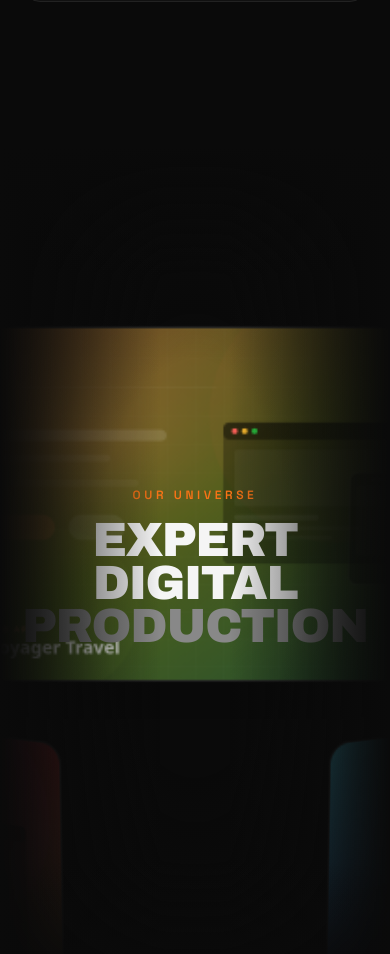
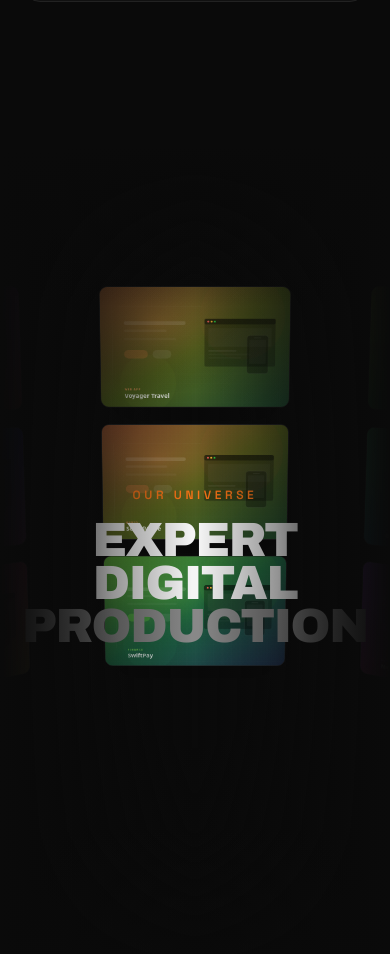
Before and after one commit to xmustafa5/agency-portifilo, a Next.js app: page / in a window 390 px wide. Shown: the part 5754-6708 px from the top of the page. Built offline with nearby package versions, Linux system fonts and the light colour scheme.

Commit message:
imothinal damge

```diff
--- a/components/DepthGallery.tsx
+++ b/components/DepthGallery.tsx
@@ -1,6 +1,6 @@
 'use client'
 
-import { useRef } from 'react'
+import { useRef, useEffect, useCallback } from 'react'
 import { gsap, ScrollTrigger, useGSAP } from '@/lib/gsap'
 import { ProjectImage } from '@/components/ProjectImage'
 
@@ -10,7 +10,7 @@ interface GalleryItem {
   hue: number
 }
 
-const topRow: GalleryItem[] = [
+const row1: GalleryItem[] = [
   { title: 'Voyager Travel', category: 'Web App', hue: 25 },
   { title: 'Savoré Restaurant', category: 'Mobile', hue: 240 },
   { title: 'NexaRealty', category: 'SaaS', hue: 160 },
@@ -19,9 +19,11 @@ const topRow: GalleryItem[] = [
   { title: 'FitTrack', category: 'Fitness', hue: 50 },
   { title: 'PayFlow', category: 'Fintech', hue: 270 },
   { title: 'LearnHub', category: 'EdTech', hue: 120 },
+  { title: 'PixelForge', category: 'Design', hue: 300 },
+  { title: 'TaskFlow', category: 'Productivity', hue: 80 },
 ]
 
-const bottomRow: GalleryItem[] = [
+const row2: GalleryItem[] = [
   { title: 'CloudDesk', category: 'SaaS', hue: 190 },
   { title: 'ConnectApp', category: 'Social', hue: 350 },
   { title: 'MindForge', category: 'AI Tool', hue: 280 },
@@ -30,10 +32,26 @@ const bottomRow: GalleryItem[] = [
   { title: 'HealthSync', category: 'MedTech', hue: 170 },
   { title: 'CryptoVault', category: 'Web3', hue: 260 },
   { title: 'EduStream', category: 'Streaming', hue: 310 },
+  { title: 'GreenLens', category: 'Climate', hue: 145 },
+  { title: 'SoundWave', category: 'Audio', hue: 20 },
 ]
 
-const ANGLE_STEP = 360 / topRow.length
-const RADIUS = 550
+const row3: GalleryItem[] = [
+  { title: 'ArtBoard', category: 'Creative', hue: 290 },
+  { title: 'DevStack', category: 'Dev Tools', hue: 210 },
+  { title: 'MapQuest', category: 'Travel', hue: 40 },
+  { title: 'BlockBase', category: 'Web3', hue: 250 },
+  { title: 'FoodieGo', category: 'Delivery', hue: 15 },
+  { title: 'MediTrack', category: 'Health', hue: 175 },
+  { title: 'AdVantage', category: 'Marketing', hue: 340 },
+  { title: 'CodeForge', category: 'Platform', hue: 225 },
+  { title: 'NightOwl', category: 'Analytics', hue: 270 },
+  { title: 'SwiftPay', category: 'Finance', hue: 100 },
+]
+
+const ITEMS_PER_ROW = row1.length
+const ANGLE_STEP = 360 / ITEMS_PER_ROW
+const RADIUS = 620
 
 function CylinderRow({
   items,
@@ -56,7 +74,7 @@ function CylinderRow({
         width: 0,
         height: 0,
         transformStyle: 'preserve-3d',
-        transform: `translateY(${yOffset}px)`,
+        transform: `translateY(${yOffset}px)`
       }}
     >
       {items.map((item, i) => {
@@ -66,11 +84,11 @@ function CylinderRow({
             key={i}
             className="absolute group cursor-pointer"
             style={{
-              width: '300px',
-              height: '190px',
-              marginLeft: '-150px',
-              marginTop: '-95px',
-              transform: `rotateY(${angle}deg) translateZ(${RADIUS}px)`,
+              width: '280px',
+              height: '175px',
+              marginLeft: '-140px',
+              marginTop: '-87px',
+              transform: `rotateY(${angle}deg) translateZ(-${RADIUS}px)`,
               backfaceVisibility: 'hidden',
             }}
           >
@@ -98,13 +116,14 @@ function CylinderRow({
 export function DepthGallery() {
   const pinRef = useRef<HTMLDivElement>(null)
   const viewportRef = useRef<HTMLDivElement>(null)
-  const topRef = useRef<HTMLDivElement>(null)
-  const bottomRef = useRef<HTMLDivElement>(null)
+  const row1Ref = useRef<HTMLDivElement>(null)
+  const row2Ref = useRef<HTMLDivElement>(null)
+  const row3Ref = useRef<HTMLDivElement>(null)
   const sceneRef = useRef<HTMLDivElement>(null)
 
   useGSAP(
     () => {
-      // Pin the viewport for the duration of the scroll
+      // Pin the viewport
       ScrollTrigger.create({
         trigger: pinRef.current,
         start: 'top top',
@@ -113,47 +132,28 @@ export function DepthGallery() {
         pinSpacing: false,
       })
 
-      // Top row spins clockwise
-      gsap.to(topRef.current, {
-        rotateY: 360,
-        ease: 'none',
-        scrollTrigger: {
-          trigger: pinRef.current,
-          start: 'top top',
-          end: 'bottom bottom',
-          scrub: 1,
-        },
+      const scrubConfig = {
+        trigger: pinRef.current,
+        start: 'top top',
+        end: 'bottom bottom',
+        scrub: 1,
+      }
+
+      // Row 1 (top) — clockwise
+      gsap.to(row1Ref.current, { rotateY: 360, ease: 'none', scrollTrigger: scrubConfig })
+
+      // Row 2 (middle) — counter-clockwise, 1.5x speed
+      gsap.to(row2Ref.current, { rotateY: -540, ease: 'none', scrollTrigger: { ...scrubConfig } })
+
+      // Row 3 (bottom) — clockwise, 1.25x speed
+      gsap.to(row3Ref.current, { rotateY: 450, ease: 'none', scrollTrigger: { ...scrubConfig } })
+
+      // Scene tilt on scroll
+      gsap.fromTo(sceneRef.current, { rotateX: -12 }, {
+        rotateX: 12, ease: 'none', scrollTrigger: { ...scrubConfig },
       })
 
-      // Bottom row spins counter-clockwise
-      gsap.to(bottomRef.current, {
-        rotateY: -360,
-        ease: 'none',
-        scrollTrigger: {
-          trigger: pinRef.current,
-          start: 'top top',
-          end: 'bottom bottom',
-          scrub: 1,
-        },
-      })
-
-      // Slight scene tilt on scroll
-      gsap.fromTo(
-        sceneRef.current,
-        { rotateX: -8 },
-        {
-          rotateX: 8,
-          ease: 'none',
-          scrollTrigger: {
-            trigger: pinRef.current,
-            start: 'top top',
-            end: 'bottom bottom',
-            scrub: 1,
-          },
-        }
-      )
-
-      // Header animations
+      // Header
       gsap.to('.gallery-label', {
         opacity: 1, y: 0, duration: 0.6,
         scrollTrigger: { trigger: pinRef.current, start: 'top 80%' },
@@ -166,11 +166,34 @@ export function DepthGallery() {
     { scope: pinRef }
   )
 
+  // Mouse tilt
+  const handleMouseMove = useCallback((e: MouseEvent) => {
+    if (!sceneRef.current || !viewportRef.current) return
+    const xNorm = (e.clientX / window.innerWidth - 0.5) * 2
+    const yNorm = (e.clientY / window.innerHeight - 0.5) * 2
+    gsap.to(sceneRef.current, {
+      rotateY: xNorm * 8,
+      duration: 0.8,
+      ease: 'power2.out',
+      overwrite: 'auto',
+    })
+    gsap.to(viewportRef.current, {
+      perspectiveOrigin: `${50 + xNorm * 5}% ${50 + yNorm * 5}%`,
+      duration: 0.8,
+      ease: 'power2.out',
+      overwrite: 'auto',
+    })
+  }, [])
+
+  useEffect(() => {
+    if (!window.matchMedia('(pointer: fine)').matches) return
+    window.addEventListener('mousemove', handleMouseMove)
+    return () => window.removeEventListener('mousemove', handleMouseMove)
+  }, [handleMouseMove])
+
   return (
     <section id="gallery">
-      {/* Scroll container — 200vh means one full screen of scrolling drives the rotation */}
-      <div ref={pinRef} style={{ height: '200vh' }}>
-        {/* This gets pinned */}
+      <div ref={pinRef} style={{ height: '250vh' }}>
         <div
           ref={viewportRef}
           className="h-screen w-full overflow-hidden relative"
@@ -192,32 +215,23 @@ export function DepthGallery() {
           <div
             ref={sceneRef}
             className="absolute inset-0 flex items-center justify-center"
-            style={{
-              transformStyle: 'preserve-3d',
-              transform: 'rotateX(-8deg)',
-            }}
+            style={{ transformStyle: 'preserve-3d', transform: 'rotateX(-12deg)' }}
           >
             <div style={{ position: 'relative', transformStyle: 'preserve-3d' }}>
-              <CylinderRow items={topRow} refProp={topRef} yOffset={-110} />
-              <CylinderRow items={bottomRow} refProp={bottomRef} yOffset={110} angleOffset={ANGLE_STEP / 2} />
+              <CylinderRow items={row1} refProp={row1Ref} yOffset={-200} />
+              <CylinderRow items={row2} refProp={row2Ref} yOffset={0} angleOffset={ANGLE_STEP / 1} />
+              <CylinderRow items={row3} refProp={row3Ref} yOffset={200} angleOffset={ANGLE_STEP / 1} />
             </div>
           </div>
 
           {/* Vignette */}
-          <div
-            className="absolute inset-0 pointer-events-none z-20"
-            style={{
-              background: 'radial-gradient(ellipse at center, transparent 35%, rgba(10,10,10,0.85) 100%)',
-            }}
-          />
+          <div className="absolute inset-0 pointer-events-none z-20" style={{ background: 'radial-gradient(ellipse at center, transparent 30%, rgba(10,10,10,0.9) 100%)' }} />
 
-          {/* Side fades */}
-          <div className="absolute inset-y-0 left-0 w-40 pointer-events-none z-20" style={{ background: 'linear-gradient(to right, #0A0A0A, transparent)' }} />
-          <div className="absolute inset-y-0 right-0 w-40 pointer-events-none z-20" style={{ background: 'linear-gradient(to left, #0A0A0A, transparent)' }} />
-
-          {/* Top/bottom fades for clean transition */}
-          <div className="absolute top-0 left-0 right-0 h-32 pointer-events-none z-20" style={{ background: 'linear-gradient(to bottom, #0A0A0A, transparent)' }} />
-          <div className="absolute bottom-0 left-0 right-0 h-32 pointer-events-none z-20" style={{ background: 'linear-gradient(to top, #0A0A0A, transparent)' }} />
+          {/* Edge fades */}
+          <div className="absolute inset-y-0 left-0 w-48 pointer-events-none z-20" style={{ background: 'linear-gradient(to right, #0A0A0A, transparent)' }} />
+          <div className="absolute inset-y-0 right-0 w-48 pointer-events-none z-20" style={{ background: 'linear-gradient(to left, #0A0A0A, transparent)' }} />
+          <div className="absolute top-0 left-0 right-0 h-40 pointer-events-none z-20" style={{ background: 'linear-gradient(to bottom, #0A0A0A, transparent)' }} />
+          <div className="absolute bottom-0 left-0 right-0 h-40 pointer-events-none z-20" style={{ background: 'linear-gradient(to top, #0A0A0A, transparent)' }} />
         </div>
       </div>
     </section>
```
